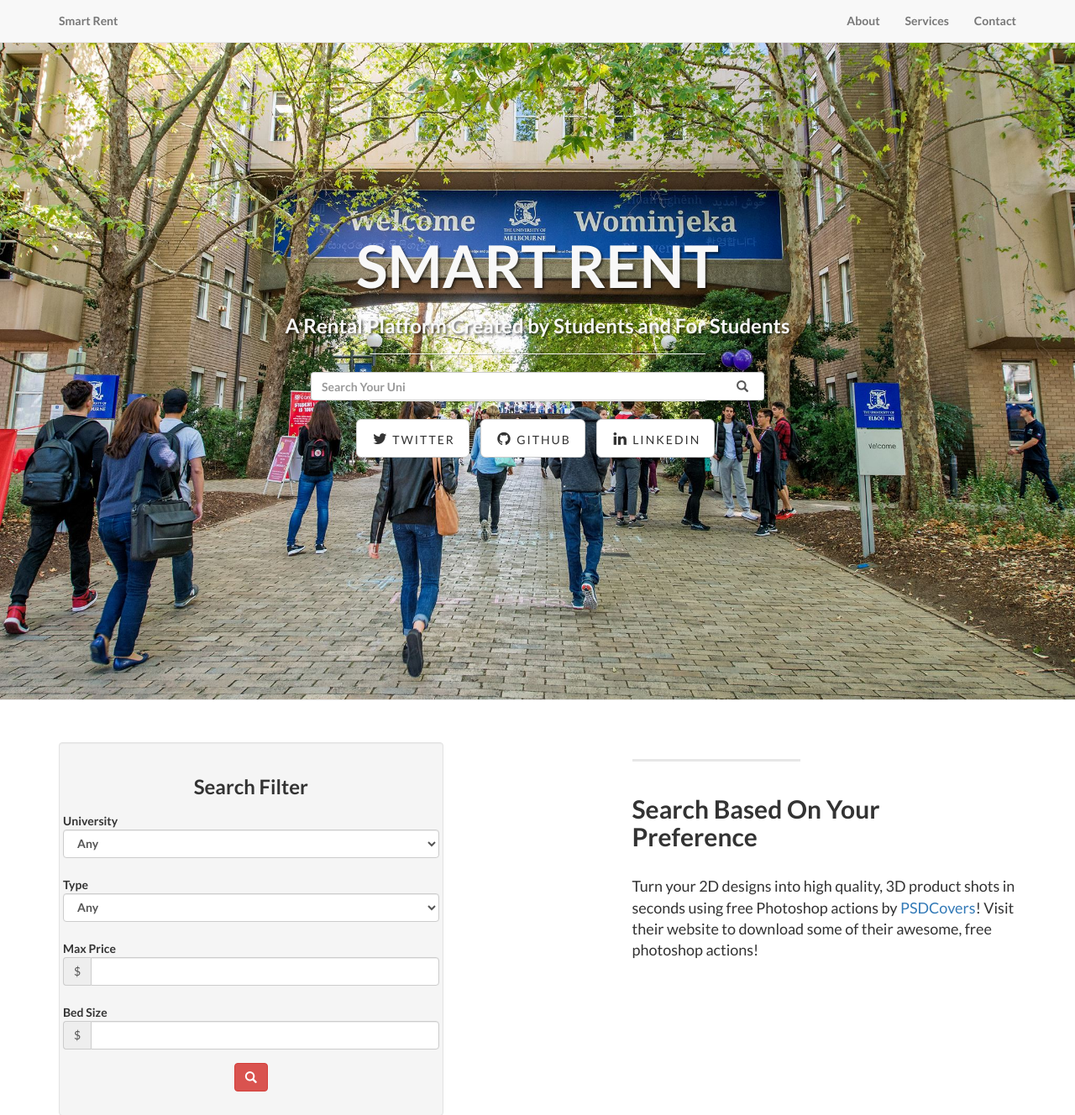
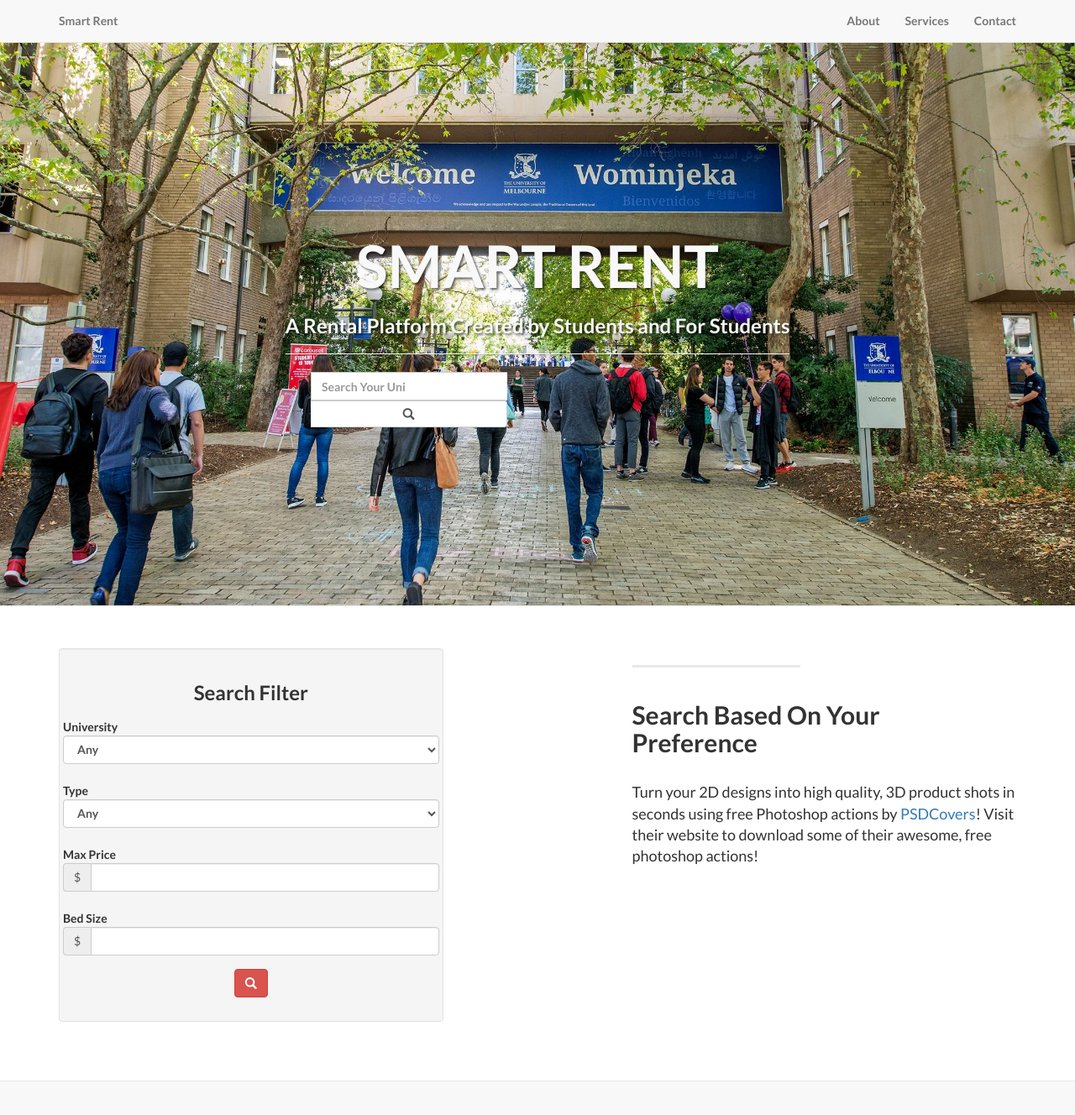
Before and after one commit to swatghc/Smart-Rent-CIS, a Django app: page /webapp/index/ in a window 1280 px wide. Shown: the top 1328 px of the page at 84% size. Run offline with Django 3.2, Linux system fonts and the light colour scheme; some libraries are stand-ins or nearby versions.

Commit message:
Index Page Draft

```diff
--- a/SmartRent1/webapp/static/webapp/css/landing-page.css
+++ b/SmartRent1/webapp/static/webapp/css/landing-page.css
@@ -52,7 +52,7 @@
 }
 
 .intro-divider {
-    width: 400px;
+    width: 600px;
     border-top: 1px solid #f8f8f8;
     border-bottom: 1px solid rgba(0,0,0,0.2);
 }
--- a/SmartRent1/webapp/templates/webapp/index.html
+++ b/SmartRent1/webapp/templates/webapp/index.html
@@ -16,7 +16,7 @@
 
 </head>
 <body>
-    <!-- Navigation -->
+    <!-- Navigation Bar-->
     <nav class="navbar navbar-default navbar-fixed-top topnav" role="navigation">
         <div class="container topnav">
             <!-- Brand and toggle get grouped for better mobile display -->
@@ -60,33 +60,32 @@
                         <h3>A Rental Platform Created by Students and For Students</h3>
                         <hr class="intro-divider">
 
+                        <!--Search Bar-->
+
+
                              <div class="col-lg-6 col-sm-6 col-sm-offset-3">
                                 <div id="imaginary_container">
                                     <div class="input-group stylish-input-group">
-                                    <input type="text" class="form-control"  placeholder="Search Your Uni" >
+
+                                         <form class="" action="/search_basic" method="post">
+                                             {% csrf_token %}
+
+                                             <input id="search" type="text" class="form-control" name="search-input" placeholder="Search Your Uni" >
                                              <span class="input-group-addon">
-                                        <button type="submit">
+                                             <button type="submit" value="OK">
                                                 <span class="glyphicon glyphicon-search"></span>
                                              </button>
                                              </span>
+                                         </form>
+
                                     </div>
                                 </div>
                             </div>
 
 
 
-                        <hr class="intro-divider">
-                        <ul class="list-inline intro-social-buttons">
-                            <li>
-                                <a href="https://twitter.com/SBootstrap" class="btn btn-default btn-lg"><i class="fa fa-twitter fa-fw"></i> <span class="network-name">Twitter</span></a>
-                            </li>
-                            <li>
-                                <a href="https://github.com/IronSummitMedia/startbootstrap" class="btn btn-default btn-lg"><i class="fa fa-github fa-fw"></i> <span class="network-name">Github</span></a>
-                            </li>
-                            <li>
-                                <a href="#" class="btn btn-default btn-lg"><i class="fa fa-linkedin fa-fw"></i> <span class="network-name">Linkedin</span></a>
-                            </li>
-                        </ul>
+
+
                     </div>
                 </div>
             </div>
@@ -112,10 +111,12 @@
                 <div class="col-lg-5  col-sm-6">
                       <div class="well">
                       <h3 align="center">Search Filter</h3>
-                        <form class="form-horizontal">
+
+                        <form class="form-horizontal" action="search_advanced" method="post" >
+                            {% csrf_token %}
                           <div class="form-group">
                             <label for="location1" class="control-label">University</label>
-                            <select class="form-control" name="" id="location1">
+                            <select class="form-control" name="uni-name" id="location1">
                               <option value="">Any</option>
                               <option value="">University of Melbourne</option>
                               <option value="">RMIT University</option>
@@ -123,7 +124,7 @@
                           </div>
                           <div class="form-group">
                             <label for="type1" class="control-label">Type</label>
-                            <select class="form-control" name="" id="type1">
+                            <select class="form-control" name="house-type" id="type1">
                               <option value="">Any</option>
                               <option value="">House</option>
                               <option value="">Apartment</option>
@@ -133,14 +134,14 @@
                             <label for="pricefrom" class="control-label">Max Price</label>
                             <div class="input-group">
                               <div class="input-group-addon" id="basic-addon1">$</div>
-                              <input type="text" class="form-control" id="pricefrom" aria-describedby="basic-addon1">
+                              <input type="text" class="form-control" name="max-price" id="pricefrom" aria-describedby="basic-addon1">
                             </div>
                           </div>
                           <div class="form-group">
                             <label for="priceto" class="control-label">Bed Size</label>
                             <div class="input-group">
                               <div class="input-group-addon" id="basic-addon2">$</div>
-                              <input type="text" class="form-control" id="priceto" aria-describedby="basic-addon1">
+                              <input type="text" class="form-control" name="bed-num" id="priceto" aria-describedby="basic-addon1">
                             </div>
                           </div>
                           <p class="text-center"><a href="#" class="btn btn-danger glyphicon glyphicon-search" role="button"></a></p>
@@ -199,7 +200,7 @@
                     <p class="lead">Turn your 2D designs into high quality, 3D product shots in seconds using free Photoshop actions by <a target="_blank" href="http://www.psdcovers.com/">PSDCovers</a>! Visit their website to download some of their awesome, free photoshop actions!</p>
                 </div>
                 <div class="col-lg-5 col-sm-pull-6  col-sm-6">
-                    <img class="img-responsive" src="{% static 'webapp/img/dog.png' %}" alt="">
+                    <img class="img-responsive" src="{% static 'webapp/img/RMIT.jpg' %}" alt="">
                 </div>
             </div>
 
@@ -221,7 +222,7 @@
                     <p class="lead">This template features the 'Lato' font, part of the <a target="_blank" href="http://www.google.com/fonts">Google Web Font library</a>, as well as <a target="_blank" href="http://fontawesome.io">icons from Font Awesome</a>.</p>
                 </div>
                 <div class="col-lg-5 col-lg-offset-2 col-sm-6">
-                    <img class="img-responsive" src="{% static 'webapp/img/phones.png' %}" alt="">
+                    <img class="img-responsive" src="{% static 'webapp/img/city.jpg' %}" alt="">
                 </div>
             </div>
 
@@ -238,7 +239,7 @@
 
             <div class="row">
                 <div class="col-lg-6">
-                    <h2>Connect to Start Bootstrap:</h2>
+                    <h2>Contact Us</h2>
                 </div>
                 <div class="col-lg-6">
                     <ul class="list-inline banner-social-buttons">
@@ -246,7 +247,7 @@
                             <a href="https://twitter.com/SBootstrap" class="btn btn-default btn-lg"><i class="fa fa-twitter fa-fw"></i> <span class="network-name">Twitter</span></a>
                         </li>
                         <li>
-                            <a href="https://github.com/IronSummitMedia/startbootstrap" class="btn btn-default btn-lg"><i class="fa fa-github fa-fw"></i> <span class="network-name">Github</span></a>
+                            <a href="https://github.com/swatghc/Smart-Rent-CIS" class="btn btn-default btn-lg"><i class="fa fa-github fa-fw"></i> <span class="network-name">Github</span></a>
                         </li>
                         <li>
                             <a href="#" class="btn btn-default btn-lg"><i class="fa fa-linkedin fa-fw"></i> <span class="network-name">Linkedin</span></a>
@@ -283,7 +284,7 @@
                             <a href="#contact">Contact</a>
                         </li>
                     </ul>
-                    <p class="copyright text-muted small">Copyright &copy; Your Company 2014. All Rights Reserved</p>
+                    <p class="copyright text-muted small">Copyright &copy; Easy Rent 2018. All Rights Reserved</p>
                 </div>
             </div>
         </div>
```
Lines whose indentation alone changed are shown as unchanged.
